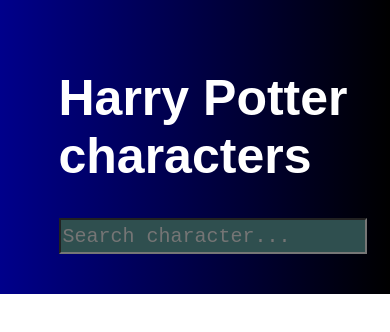
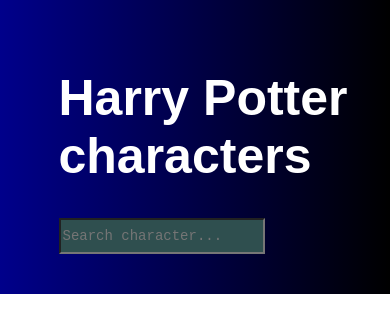
Before and after one commit to palomaviolin/react__exercise-2__harrypotter-characters, a React (Create React App) app: page /#/ in a window 390 px wide. Shown: the top 332 px of the page. Built offline with nearby package versions, Linux system fonts and the light colour scheme; no server answers.

Commit message:
Start with responsive

```diff
--- a/src/components/FiltersInput/FiltersInput.scss
+++ b/src/components/FiltersInput/FiltersInput.scss
@@ -36,4 +36,8 @@
         display: none;
         visibility: hidden;
     }
+    .input-styles {
+        width: 60%;
+        font-size: 14px;
+    }
 }
```
